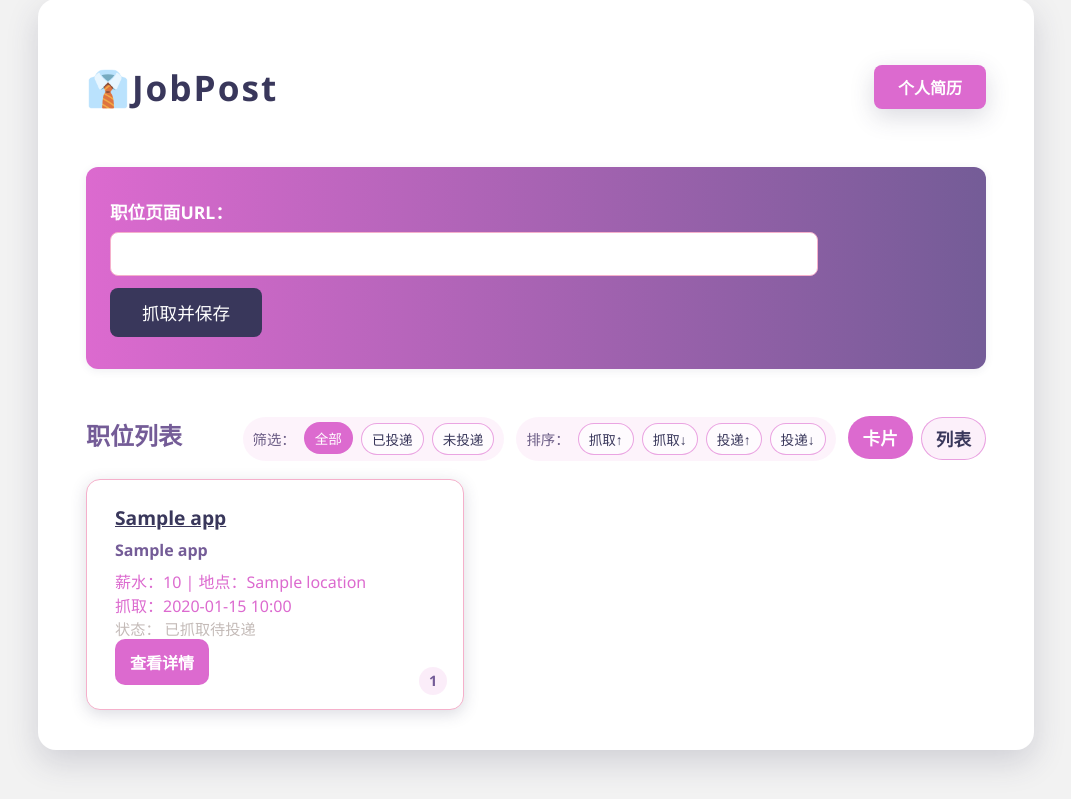
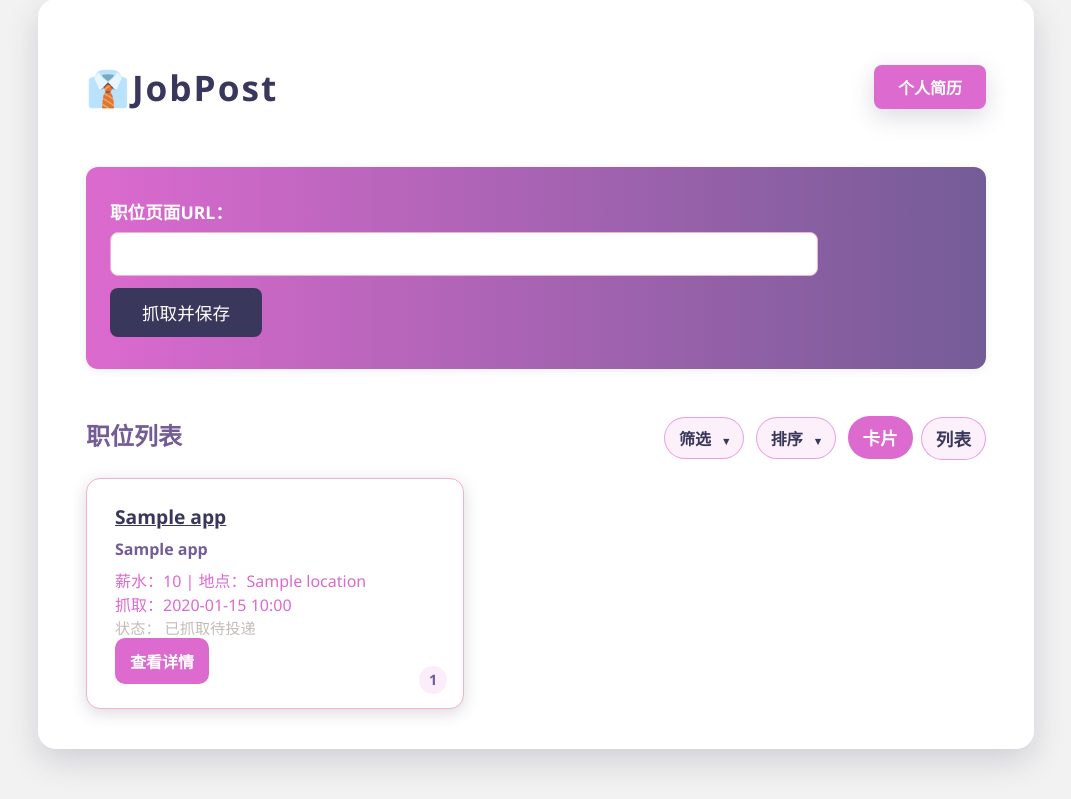
Before and after one commit to GUANYJACK/jobpost, a FastAPI app: template app/templates/index.html in a window 1280 px wide. Shown: the part 41-840 px from the top of the page, without its empty margins (104-1175 px from the left). Run offline with FastAPI, Linux system fonts and the light colour scheme; the template is opened without the code that fills it: most values are stand-ins (such as "Sample title", 1, 10 or a date in 2020); parts of the project's set-up code (start-up, migrations or seed data) failed here and were passed over.

Commit message:
Fix filter/sort popup disappearing by adding hover delay and JS open/close handlers

```diff
--- a/app/templates/index.html
+++ b/app/templates/index.html
@@ -194,33 +194,68 @@
             color: #fff;
             transform: translateY(-1px);
         }
-        .filter-toggle, .sort-toggle {
+        .control-group {
             display: flex;
             align-items: center;
-            gap: 8px;
-            background: rgba(220, 106, 207, 0.08);
+            gap: 12px;
+        }
+        .popup-trigger {
+            position: relative;
+            padding: 8px 14px;
+            border-radius: 999px;
+            background: rgba(220, 106, 207, 0.1);
+            border: 1px solid rgba(220, 106, 207, 0.6);
+            font-weight: bold;
+            cursor: pointer;
+            color: #39375B;
+            transition: background 0.2s;
+        }
+        .popup-trigger:hover {
+            background: rgba(220, 106, 207, 0.2);
+        }
+        .popup-trigger:after {
+            content: "\25BE";
+            margin-left: 8px;
+            font-size: 0.7rem;
+        }
+        .popup-menu {
+            display: none;
+            position: absolute;
+            top: 100%;
+            left: 0;
+            margin-top: 6px;
+            min-width: 180px;
+            padding: 12px;
+            border-radius: 12px;
+            background: rgba(255, 255, 255, 0.95);
+            box-shadow: 0 8px 20px rgba(57, 55, 91, 0.2);
+            border: 1px solid rgba(220, 106, 207, 0.25);
+            z-index: 100;
+        }
+        .popup-trigger.popup-open .popup-menu {
+            display: block;
+        }
+        .popup-menu a {
+            display: block;
             padding: 6px 10px;
-            border-radius: 999px;
-        }
-        .filter-toggle span, .sort-toggle span {
-            color: #6b5c85;
-            font-size: 0.9rem;
-        }
-        .filter-btn, .sort-btn {
-            padding: 5px 10px;
             border-radius: 999px;
             text-decoration: none;
             color: #39375B;
-            border: 1px solid rgba(220, 106, 207, 0.6);
-            background: rgba(255, 255, 255, 0.65);
+            border: 1px solid rgba(220, 106, 207, 0.4);
+            background: rgba(255, 255, 255, 0.8);
             font-size: 0.85rem;
-            transition: background 0.15s, transform 0.15s;
-            cursor: pointer;
+            margin-bottom: 6px;
+            transition: background 0.15s;
         }
-        .filter-btn.active, .sort-btn.active {
+        .popup-menu a:last-child {
+            margin-bottom: 0;
+        }
+        .popup-menu a:hover {
+            background: rgba(220, 106, 207, 0.2);
+        }
+        .popup-menu a.active {
             background: #DC6ACF;
             color: #fff;
-            transform: translateY(-1px);
         }
 
         .jobs-list.list-view {
@@ -389,6 +424,31 @@
             });
         }
 
+        function initPopupMenus() {
+            const triggers = document.querySelectorAll('.popup-trigger');
+            triggers.forEach(trigger => {
+                const menu = trigger.querySelector('.popup-menu');
+                if (!menu) return;
+
+                let hideTimeout = null;
+                const open = () => {
+                    clearTimeout(hideTimeout);
+                    trigger.classList.add('popup-open');
+                };
+                const close = () => {
+                    clearTimeout(hideTimeout);
+                    hideTimeout = setTimeout(() => {
+                        trigger.classList.remove('popup-open');
+                    }, 150);
+                };
+
+                trigger.addEventListener('mouseenter', open);
+                trigger.addEventListener('mouseleave', close);
+                menu.addEventListener('mouseenter', open);
+                menu.addEventListener('mouseleave', close);
+            });
+        }
+
         async function submitUrl(event) {
             event.preventDefault();
             showProgress();
@@ -421,6 +481,7 @@
         document.addEventListener('DOMContentLoaded', () => {
             initViewMode();
             initFilters();
+            initPopupMenus();
         });
     </script>
 </head>
@@ -447,22 +508,28 @@
         <div class="jobs-header">
             <h2>职位列表</h2>
             <div class="jobs-controls">
-                <div class="filter-toggle">
-                    <span>筛选：</span>
-                    <button type="button" class="filter-btn {% if filter == 'all' %}active{% endif %}" data-filter="all">全部</button>
-                    <button type="button" class="filter-btn {% if filter == 'applied' %}active{% endif %}" data-filter="applied">已投递</button>
-                    <button type="button" class="filter-btn {% if filter == 'pending' %}active{% endif %}" data-filter="pending">未投递</button>
-                </div>
-                <div class="sort-toggle">
-                    <span>排序：</span>
-                    <a href="/?sort=scraped_asc&filter={{ filter }}" class="sort-btn {% if sort == 'scraped_asc' %}active{% endif %}" data-sort="scraped_asc">抓取↑</a>
-                    <a href="/?sort=scraped_desc&filter={{ filter }}" class="sort-btn {% if sort == 'scraped_desc' %}active{% endif %}" data-sort="scraped_desc">抓取↓</a>
-                    <a href="/?sort=applied_asc&filter={{ filter }}" class="sort-btn {% if sort == 'applied_asc' %}active{% endif %}" data-sort="applied_asc">投递↑</a>
-                    <a href="/?sort=applied_desc&filter={{ filter }}" class="sort-btn {% if sort == 'applied_desc' %}active{% endif %}" data-sort="applied_desc">投递↓</a>
-                </div>
-                <div class="view-toggle" id="view-toggle">
-                    <button type="button" class="view-toggle-btn" data-view="card">卡片</button>
-                    <button type="button" class="view-toggle-btn" data-view="list">列表</button>
+                <div class="control-group">
+                    <div class="popup-trigger">
+                        筛选
+                        <div class="popup-menu">
+                            <a href="/?filter=all&sort={{ sort }}" class="{% if filter == 'all' %}active{% endif %}">全部</a>
+                            <a href="/?filter=applied&sort={{ sort }}" class="{% if filter == 'applied' %}active{% endif %}">已投递</a>
+                            <a href="/?filter=pending&sort={{ sort }}" class="{% if filter == 'pending' %}active{% endif %}">未投递</a>
+                        </div>
+                    </div>
+                    <div class="popup-trigger">
+                        排序
+                        <div class="popup-menu">
+                            <a href="/?sort=scraped_desc&filter={{ filter }}" class="{% if sort == 'scraped_desc' %}active{% endif %}">抓取时间↓</a>
+                            <a href="/?sort=scraped_asc&filter={{ filter }}" class="{% if sort == 'scraped_asc' %}active{% endif %}">抓取时间↑</a>
+                            <a href="/?sort=applied_desc&filter={{ filter }}" class="{% if sort == 'applied_desc' %}active{% endif %}">投递时间↓</a>
+                            <a href="/?sort=applied_asc&filter={{ filter }}" class="{% if sort == 'applied_asc' %}active{% endif %}">投递时间↑</a>
+                        </div>
+                    </div>
+                    <div class="view-toggle" id="view-toggle">
+                        <button type="button" class="view-toggle-btn" data-view="card">卡片</button>
+                        <button type="button" class="view-toggle-btn" data-view="list">列表</button>
+                    </div>
                 </div>
             </div>
         </div>
```
